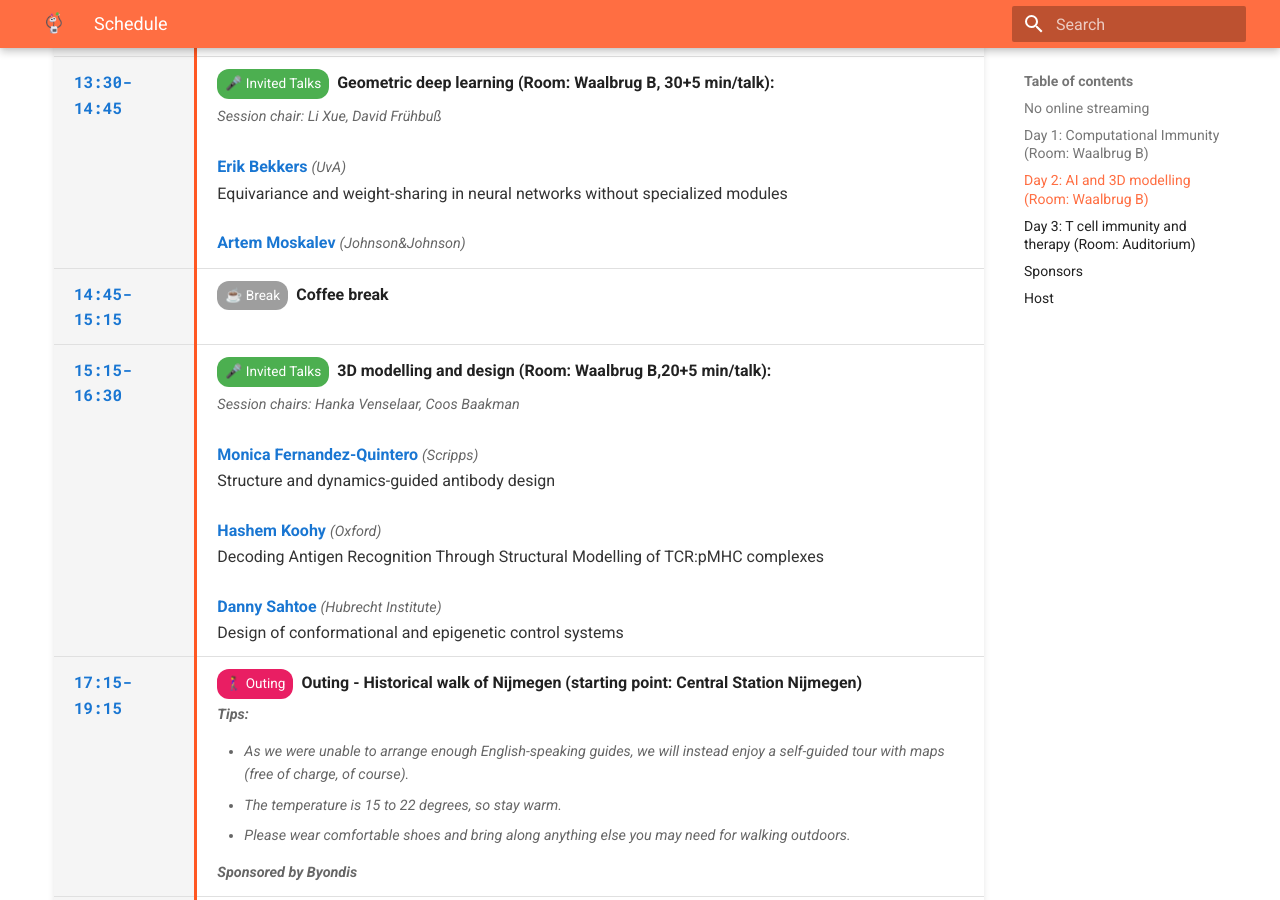
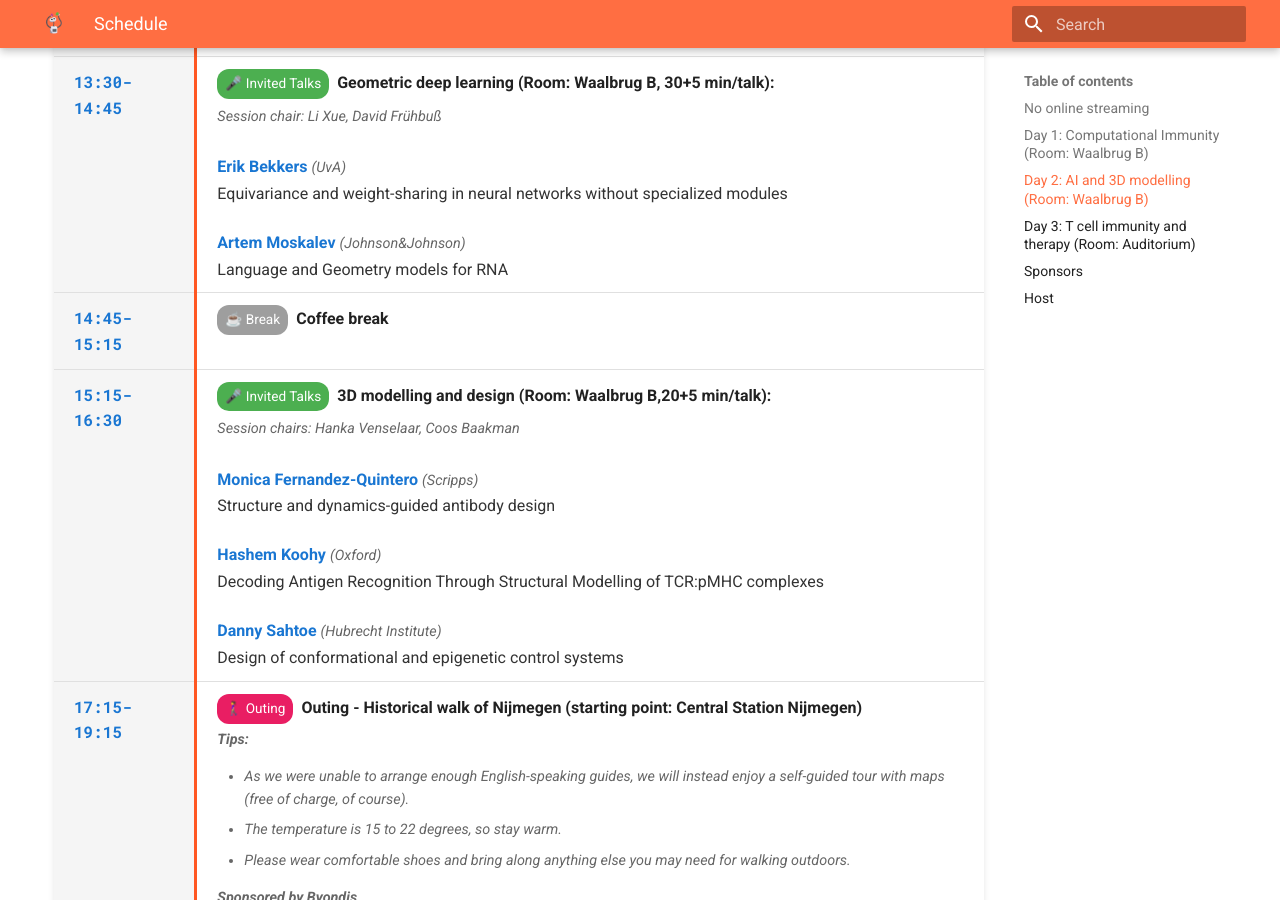
Before and after one commit to X-lab-3D/csi, an MkDocs documentation site: the page built from docs/schedule.md, in a window 1280 px wide and 900 px high, scrolled down 2894 px. Built offline with MkDocs 1.6.1 and Material for MkDocs 9.7.7, drawn with Linux system fonts in a browser that asks for light colours; the version menu is left out.

Commit message:
add a talk title

```diff
--- a/docs/schedule.md
+++ b/docs/schedule.md
@@ -183,6 +183,7 @@ Sorry that we cannot provide online streaming for this event due to IT and confi
 </div><br>
 <div class="talk-entry">
 <span class="speaker-name">Artem Moskalev</span> <span class="speaker-affiliation">(Johnson&Johnson)</span>
+<div class="talk-title">Language and Geometry models for RNA</div>
 <!-- <div class="talk-title">Language and Geometry models for RNA</div>
 </div><br>
 <div class="talk-entry">
```
